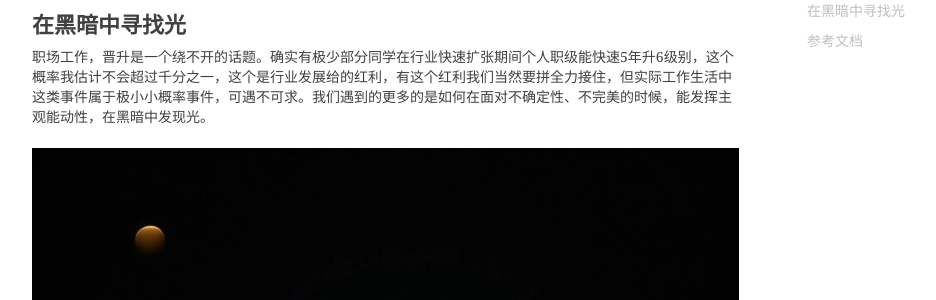
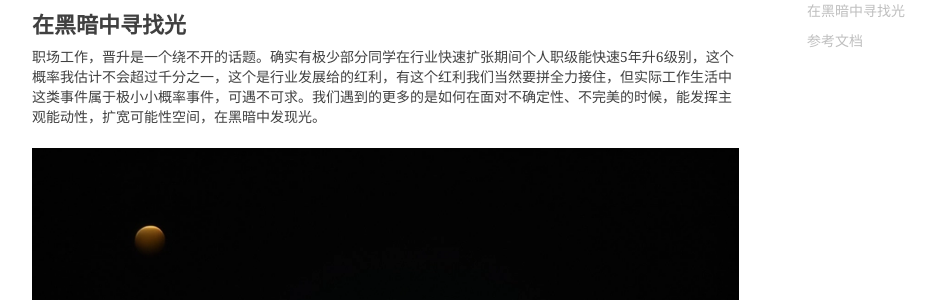
Before and after one commit to shihai1991/shihai1991.github.io, a Jekyll site: the page built from _posts/2023-10-30-在菊厂八年的那些人那些事.md, in a window 1280 px wide and 900 px high, scrolled down 3975 px. Shown: the part 213-513 px from the top of the window, without its empty margins (233-1169 px from the left). Built offline with Jekyll 4.4.1, drawn with Linux system fonts in a browser that asks for light colours; nearby versions of some CDN libraries; comment, search, counter and statistics services are not loaded.

Commit message:
Update 2023-10-30-在菊厂八年的那些人那些事.md

```diff
--- a/_posts/2023-10-30-在菊厂八年的那些人那些事.md
+++ b/_posts/2023-10-30-在菊厂八年的那些人那些事.md
@@ -50,7 +50,7 @@ time: '2023.10.30 12:27:00'
 ![情绪 侵删]({{site.baseurl}}/img/2024/Q1/20240102-螺丝钉.jfif)
 
 # 在黑暗中寻找光
-职场工作，晋升是一个绕不开的话题。确实有极少部分同学在行业快速扩张期间个人职级能快速5年升6级别，这个概率我估计不会超过千分之一，这个是行业发展给的红利，有这个红利我们当然要拼全力接住，但实际工作生活中这类事件属于极小小概率事件，可遇不可求。我们遇到的更多的是如何在面对不确定性、不完美的时候，能发挥主观能动性，在黑暗中发现光。
+职场工作，晋升是一个绕不开的话题。确实有极少部分同学在行业快速扩张期间个人职级能快速5年升6级别，这个概率我估计不会超过千分之一，这个是行业发展给的红利，有这个红利我们当然要拼全力接住，但实际工作生活中这类事件属于极小小概率事件，可遇不可求。我们遇到的更多的是如何在面对不确定性、不完美的时候，能发挥主观能动性，扩宽可能性空间，在黑暗中发现光。
 ![黑暗中发现光 侵删]({{site.baseurl}}/img/2024/Q1/20240102-黑暗中发现光2.jpg)
 
 # 参考文档
```
